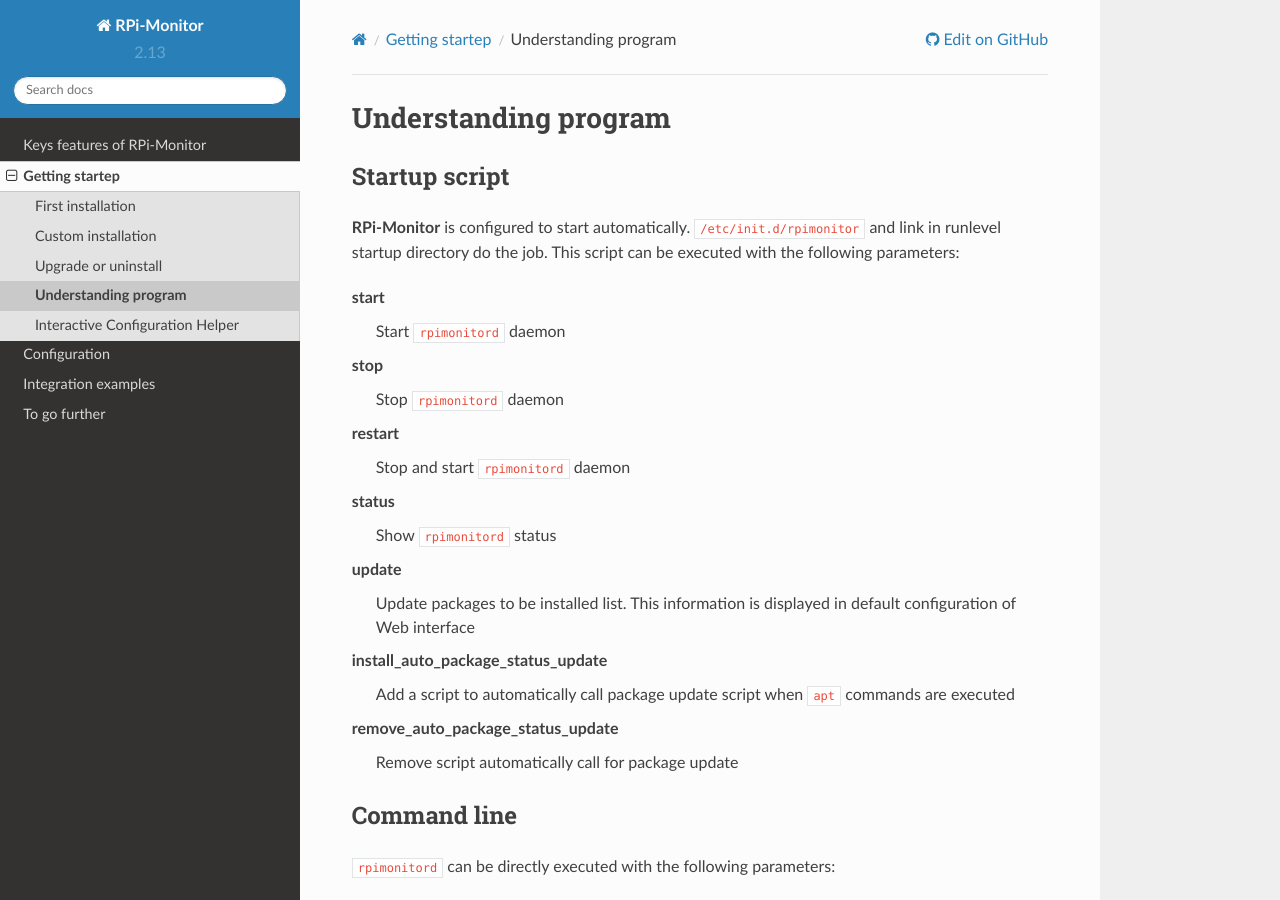
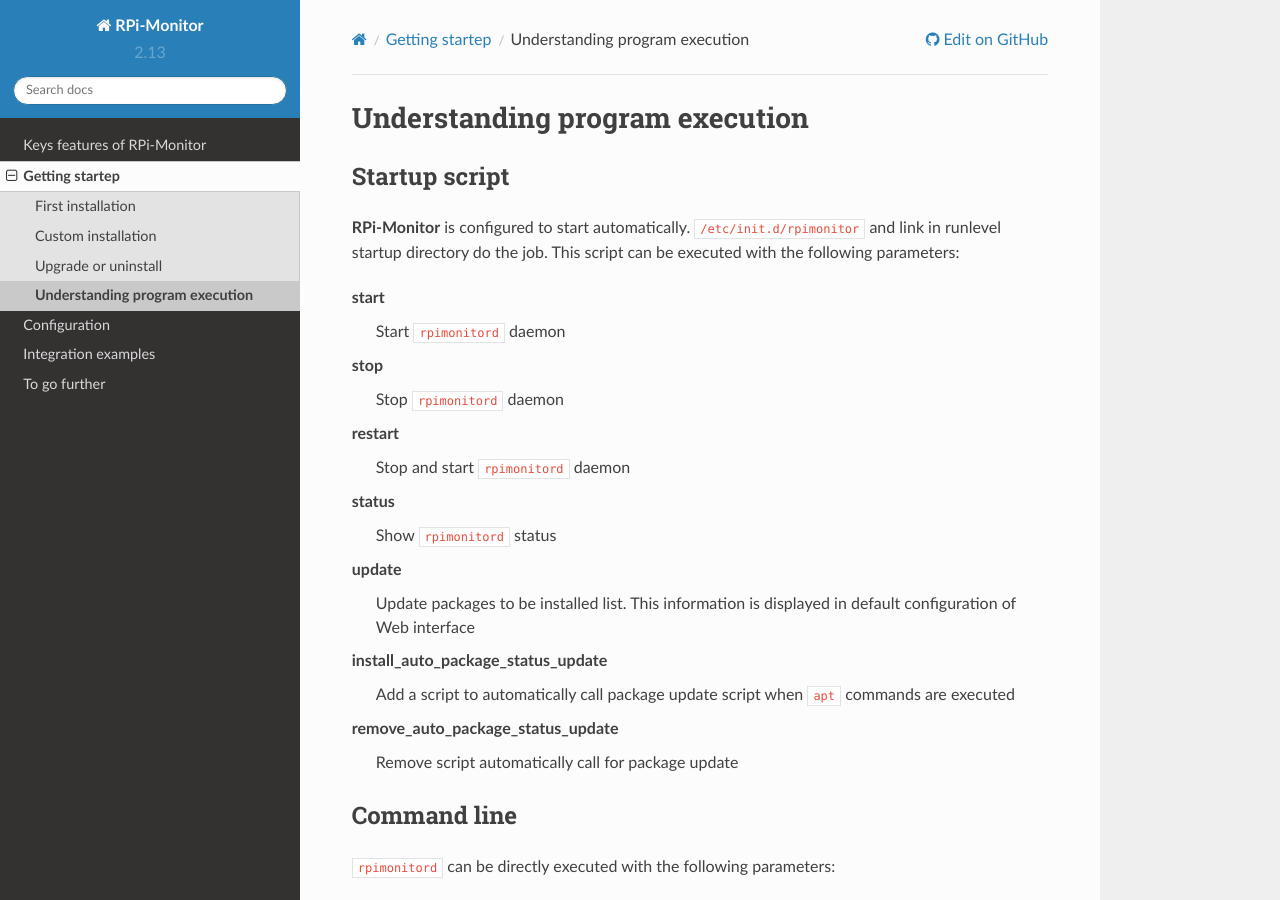
Before and after one commit to XavierBerger/RPi-Monitor, a Sphinx documentation site: the page built from docs/source/14_execution.rst, in a window 1280 px wide and 900 px high. Built offline with Sphinx 7.4.7 and the Read the Docs theme 2.0.0, drawn with Linux system fonts in a browser that asks for light colours.

Commit message:
Update docs

```diff
--- a/docs/source/10_index.rst
+++ b/docs/source/10_index.rst
@@ -22,8 +22,3 @@
    :maxdepth: 2
 
    14_execution
-
-.. toctree::
-   :maxdepth: 2
-
-   15_configuration_helper
--- a/docs/source/14_execution.rst
+++ b/docs/source/14_execution.rst
@@ -1,7 +1,7 @@
 :github_url: https://github.com/XavierBerger/RPi-Monitor/blob/feature/docs/docs/source/05_execution.rst
 
-Understanding program
-=====================
+Understanding program execution
+===============================
 
 Startup script
 --------------
--- a/docs/source/20_index.rst
+++ b/docs/source/20_index.rst
@@ -27,3 +27,8 @@
    :maxdepth: 2
 
    25_alert
+
+.. toctree::
+   :maxdepth: 2
+
+   26_configuration_helper
--- a/docs/source/conf.py
+++ b/docs/source/conf.py
@@ -148,7 +148,7 @@
 # The name of an image file (relative to this directory) to use as a favicon of
 # the docs.  This file should be a Windows icon file (.ico) being 16x16 or 32x32
 # pixels large.
-#html_favicon = None
+html_favicon = "favicon.ico"
 
 # Add any paths that contain custom static files (such as style sheets) here,
 # relative to this directory. They are copied after the builtin static files,
```
Also changed, not shown: docs/README.md (added), docs/source/26_configuration_helper.rst (renamed from docs/source/15_configuration_helper.rst), docs/source/_static/favicon.ico (added), 2 other files.
